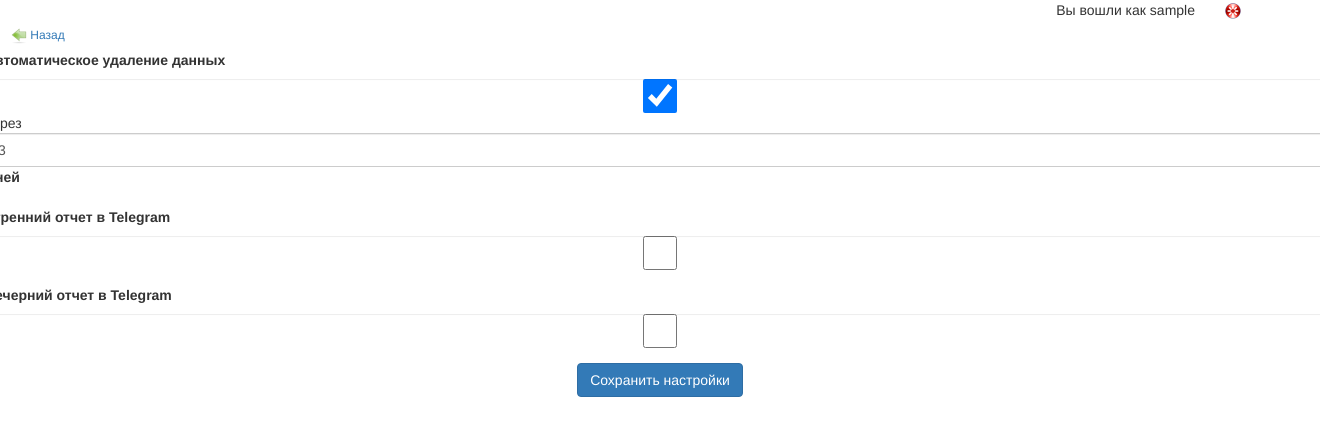
After one commit to redeyed-dp/parkomat-watcher, a Flask app: page /cron/ in a window 1320 px wide; the page is wider, and only the part inside the window is pictured. The commit adds this page. Shown: the top 436 px of that part. Run offline with Flask 2, Linux system fonts and the light colour scheme; the visitor is signed in with stand-in values (Sample User, id 1); data comes from the database, SQL or seed files in the repository; some libraries are stand-ins or nearby versions.

Commit message:
Added crontab support

```diff
--- a/app/__init__.py
+++ b/app/__init__.py
@@ -11,6 +11,12 @@ lm.init_app(app)
 lm.login_view = 'login'
 bootstrap = Bootstrap(app)
 
+from app.crontab import crontab
+crontab.init_app(app)
+
+from app.crontab import bp as cron
+app.register_blueprint(cron, url_prefix='/cron')
+
 from app.catalog import bp as catalog
 app.register_blueprint(catalog, url_prefix='/catalog')
 
--- /dev/null
+++ b/app/crontab/config.py
@@ -0,0 +1,15 @@
+from yaml import safe_load, safe_dump
+
+class Config():
+    @staticmethod
+    def read(file):
+        f = open(file)
+        conf = safe_load(f)
+        f.close()
+        return conf
+
+    @staticmethod
+    def write(file, conf):
+        f = open(file, 'w')
+        safe_dump(conf, f)
+        f.close()
--- /dev/null
+++ b/app/crontab/config.yaml
@@ -0,0 +1,4 @@
+clear_db: true
+clear_db_days: 3
+evening_report: false
+morning_report: false
--- /dev/null
+++ b/app/crontab/forms.py
@@ -0,0 +1,10 @@
+from flask_wtf import FlaskForm
+from wtforms import BooleanField, IntegerField, SubmitField
+from wtforms.validators import NumberRange
+
+class CrontabForm(FlaskForm):
+    clear_db = BooleanField("Автоматическое удаление данных")
+    clear_db_days = IntegerField("Дней", validators=[NumberRange(min=1, max=365)])
+    morning_report = BooleanField("Утренний отчет в Telegram")
+    evening_report = BooleanField("Вечерний отчет в Telegram")
+    submit = SubmitField("Сохранить настройки")
--- /dev/null
+++ b/app/crontab/templates/crontab.html
@@ -0,0 +1,42 @@
+{% extends "template.html" %}
+{% import 'bootstrap/wtf.html' as wtf %}
+{% block app_content %}
+<div class="row-fluid">
+    <div class="col-12 p-4">
+        <a class="btn btn-sm btn-light" href="{{ url_for('index') }}">
+            <img src="{{ url_for('static', filename='img/back.png') }}"> Назад
+        </a>
+    </div>
+</div>
+
+<div class="row-fluid">
+    <div class="col-12 p-4">
+        <form action="" method="post" class="needs-validation">
+            {{ form.hidden_tag() }}
+            <div class="form-group row">
+                {{ form.clear_db.label(class="form-control-label col-form-label-sm col-3") }}
+                <div class="col-1">{{ form.clear_db(class="form-control form-control-sm") }}</div>
+                <div class="col-1"> через </div>
+                <div class="col-1">{{ form.clear_db_days(class="form-control form-control-sm") }}</div>
+                {{ form.clear_db_days.label(class="form-control-label col-form-label-sm col-4") }}
+            </div>
+
+            <div class="form-group row">
+                {{ form.morning_report.label(class="form-control-label col-form-label-sm col-3") }}
+                <div class="col-1">{{ form.morning_report(class="form-control form-control-sm") }}</div>
+            </div>
+
+            <div class="form-group row">
+                {{ form.evening_report.label(class="form-control-label col-form-label-sm col-3") }}
+                <div class="col-1">{{ form.evening_report(class="form-control form-control-sm") }}</div>
+            </div>
+
+            <div class="form-group row">
+                <div class="col-12 text-center p-1">
+                    {{ form.submit(class="btn btn-primary") }}
+                </div>
+            </div>
+        </form>
+    </div>
+</div>
+{% endblock %}
--- /dev/null
+++ b/app/crontab/views.py
@@ -0,0 +1,24 @@
+from app.crontab import bp
+from app.crontab.config import Config
+from app.crontab.forms import CrontabForm
+from flask import render_template, redirect, url_for, flash
+from flask_login import login_required
+
+@bp.route("/", methods=['GET', 'POST'])
+@login_required
+def index():
+    form = CrontabForm()
+    config = Config.read('app/crontab/config.yaml')
+    if form.validate_on_submit():
+        config['clear_db'] = form.clear_db.data
+        config['clear_db_days'] = form.clear_db_days.data
+        config['morning_report'] = form.morning_report.data
+        config['evening_report'] = form.evening_report.data
+        Config.write('app/crontab/config.yaml', config)
+        flash("Настройки сохранены")
+        return redirect(url_for('cron.index'))
+    form.clear_db.data = config.get('clear_db')
+    form.clear_db_days.data = config.get('clear_db_days')
+    form.morning_report.data = config.get('morning_report')
+    form.evening_report.data = config.get('evening_report')
+    return render_template("crontab.html", form=form)
--- a/app/health/templates/health.html
+++ b/app/health/templates/health.html
@@ -77,7 +77,7 @@
 
             {% if current.api == 'ok' %} {% set bgapi = '' %}
             {% elif current.api == 'down' %} {% set bgapi = 'bg-danger' %}
-            {% elif current.api == 'Offline time\n' %} {% set bgapi = 'bg-secondary' %}
+            {% elif 'Offline time' in current.api %} {% set bgapi = 'bg-secondary' %}
             {% else %} {% set bgapi = 'bg-warning' %} {% endif %}
             <div class="col-3 text-center p-2 {{ bgapi }}">
                 <img src="{{ url_for('static', filename='img/api.png') }}"><br>
--- a/app/health/templates/health_raw.html
+++ b/app/health/templates/health_raw.html
@@ -44,7 +44,7 @@
                         <td class="bg-success">ok</td>
                     {% elif i.api == 'down' %}
                         <td class="bg-danger">down</td>
-                    {% elif i.api == 'Offline time\n' %}
+                    {% elif 'Offline time' in i.api %}
                         <td class="bg-secondary">sleep</td>
                     {% else %}
                         <td class="bg-warning" title="{{ i.api }}">error</td>
--- a/app/templates/index.html
+++ b/app/templates/index.html
@@ -20,6 +20,10 @@
             <img src="{{ url_for('static', filename='img/admins.png') }}"><br>
             Администраторы
         </a>
+        <a class="btn btn-light col-2" role="button" href="{{ url_for('cron.index') }}">
+            <img src="{{ url_for('static', filename='img/crontab.png') }}"><br>
+            Планировщик
+        </a>
     </div>
 </div>
 {% endblock %}
--- a/requirements.txt
+++ b/requirements.txt
@@ -3,6 +3,7 @@ cycler==0.10.0
 dominate==2.6.0
 Flask==2.0.1
 Flask-Bootstrap4==4.0.2
+flask-crontab==0.1.2
 Flask-Login==0.5.0
 Flask-SQLAlchemy==2.5.1
 Flask-WTF==0.15.1
@@ -18,6 +19,7 @@ Pillow==8.3.1
 PyMySQL==1.0.2
 pyparsing==2.4.7
 python-dateutil==2.8.2
+PyYAML==5.4.1
 six==1.16.0
 SQLAlchemy==1.4.22
 visitor==0.1.3
```
Also changed, not shown: app/crontab/__init__.py (added, +7 -0 lines), app/crontab/jobs.py (added, +14 -0 lines), app/static/img/crontab.png (added).
